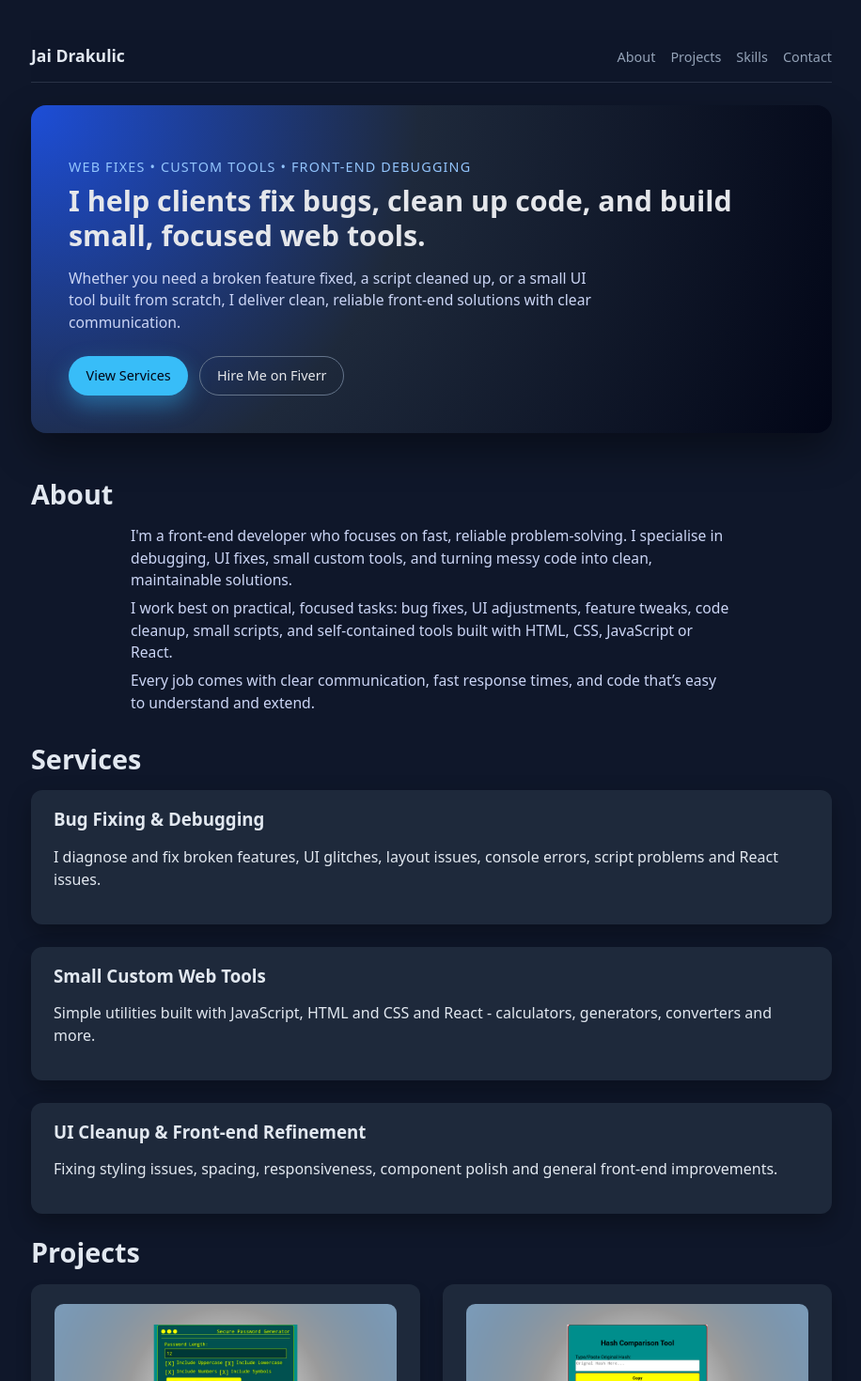
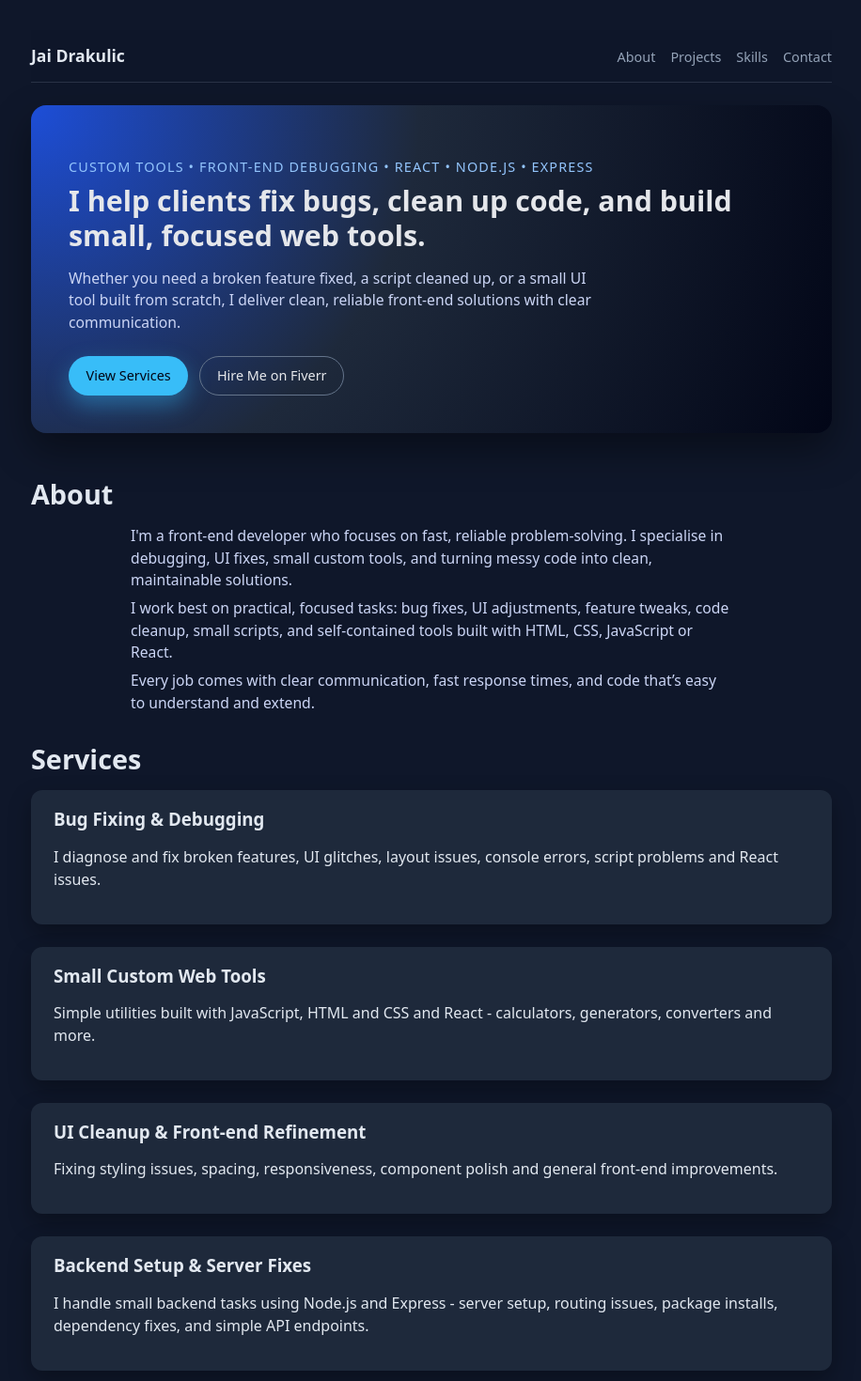
Before and after one commit to SUDO-j182/Portfolio-Site-v2, a React (Vite) app: page / in a window 1280 px wide. Shown: the top 1470 px of the page at 94% size, without its empty margins (181-1097 px from the left). Built offline with nearby package versions, Linux system fonts and the light colour scheme.

Commit message:
Updated services and hero section

```diff
--- a/src/components/hero.jsx
+++ b/src/components/hero.jsx
@@ -1,7 +1,7 @@
 function Hero() {
   return (
     <section id="hero" className="hero">
-      <p className="hero-kicker">Web fixes • Custom tools • Front-end debugging</p>
+      <p className="hero-kicker">Custom tools • Front-end debugging • React • Node.js • Express</p>
 
       <h2 className="hero-title">
         I help clients fix bugs, clean up code, and build small, focused web tools.
--- a/src/components/services.jsx
+++ b/src/components/services.jsx
@@ -18,6 +18,12 @@ function Services() {
           <h3>UI Cleanup & Front-end Refinement</h3>
           <p>Fixing styling issues, spacing, responsiveness, component polish and general front-end improvements.</p>
         </article>
+
+        <article>
+          <h3>Backend Setup & Server Fixes</h3>
+          <p>I handle small backend tasks using Node.js and Express - server setup, routing issues, package installs, dependency fixes, and simple API endpoints.</p>
+        </article>
+
       </div>
     </section>
   );
```
